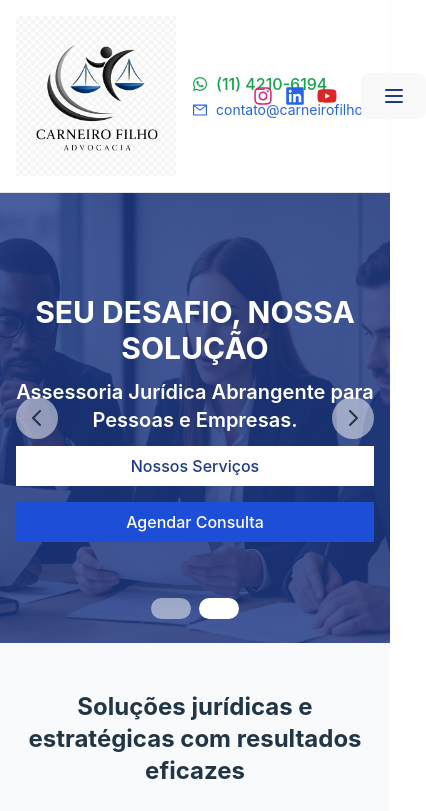
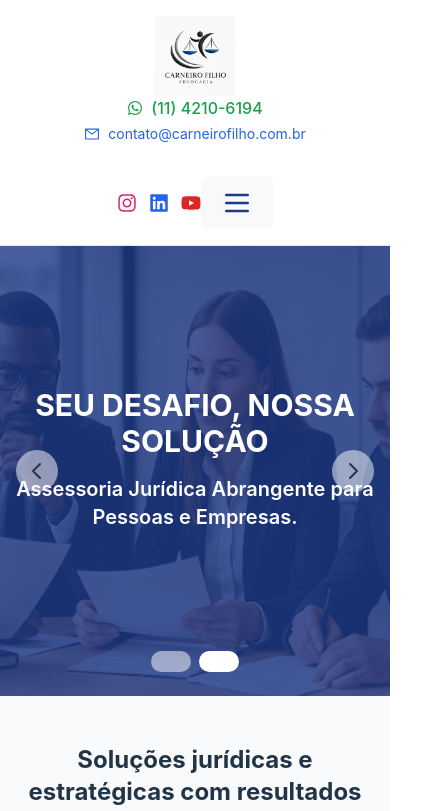
Before and after one commit to CFilhoadv/carneiro-filho-site, a React (Vite) app: page / in a window 390 px wide. Shown: the top 811 px of the page, 426 px wide, since content can reach past the window. Built offline with nearby package versions, Linux system fonts and the light colour scheme.

Commit message:
Aplicando correções de layout (cabecalho e banner sem botoes)

```diff
--- a/src/components/layout/Header.tsx
+++ b/src/components/layout/Header.tsx
@@ -1,4 +1,4 @@
-import React from 'react';
+import React, { useState } from 'react';
 import { Link } from 'react-router-dom';
 import logo from '../../assets/images/logo_carneiro_filho.png';
 import { FaWhatsapp } from 'react-icons/fa';
@@ -6,35 +6,46 @@ import { AiOutlineMail } from 'react-icons/ai';
 import { FaInstagram, FaLinkedin, FaYoutube } from 'react-icons/fa';
 
 const Header: React.FC = () => {
+  const [isMobileMenuOpen, setIsMobileMenuOpen] = useState(false);
+
+  const toggleMobileMenu = () => {
+    setIsMobileMenuOpen(!isMobileMenuOpen);
+  };
+
   return (
     <header className="bg-white shadow-sm">
-      {/* Cabeçalho em linha única conforme site de referência */}
       <div className="container mx-auto px-4 py-4">
-        <div className="flex items-center justify-between">
+        {/* Container principal do cabeçalho - Usa flexbox e permite quebra de linha */}
+        <div className="flex flex-col md:flex-row items-center md:items-start justify-between gap-4">
 
-          {/* Logo à esquerda com telefone e e-mail centralizados à esquerda */}
-          <div className="flex items-center">
-            <Link to="/" className="flex-shrink-0">
-              <img src={logo} alt="Carneiro Filho Advocacia" className="h-40" />
+          {/* Bloco esquerdo: Logo e Informações de Contato */}
+          {/* Em mobile (até md), eles se comportam como coluna, centralizados. Em md+, como linha. */}
+          <div className="flex flex-col md:flex-row items-center md:items-start flex-grow md:flex-grow-0 mb-4 md:mb-0">
+            <Link to="/" className="flex-shrink-0 md:mr-4"> {/* md:mr-4 para espaçamento em desktop */}
+              <img src={logo} alt="Carneiro Filho Advocacia" className="h-20 md:h-40" />
             </Link>
 
-            {/* Informações de contato centralizadas à esquerda, próximas ao logotipo */}
-            <div className="flex flex-col ml-4 py-2">
-              <div className="flex items-center text-green-600 mb-1">
+            {/* Informações de contato */}
+            <div className="flex flex-col items-center md:items-start text-center md:text-left md:ml-4 md:py-2">
+              <div className="flex items-center justify-center text-green-600 mb-1 whitespace-nowrap">
                 <FaWhatsapp className="mr-2" />
                 <span className="text-base font-medium">(11) 4210-6194</span>
               </div>
-              <div className="flex items-center text-blue-600">
+              <div className="flex items-center justify-center text-blue-600">
                 <AiOutlineMail className="mr-2" />
-                <span className="text-sm">contato@carneirofilho.com.br</span>
+                <span className="text-sm break-all md:break-normal">contato@carneirofilho.com.br</span>
               </div>
             </div>
           </div>
 
-          {/* Área direita - Redes Sociais */}
-          <div className="flex items-center space-x-6">
+          {/* Bloco direito: Redes Sociais e Menu mobile (hamburger) */}
+          {/* Em mobile, esses dois elementos (redes e hambúrguer) estarão lado a lado, justificados à direita. */}
+          {/* flex-grow para que ocupe o espaço restante e empurre para a direita. */}
+          <div className="flex items-center justify-center md:justify-end flex-grow">
             {/* Ícones de Redes Sociais */}
-            <div className="flex items-center space-x-3">
+            {/* Adicionei 'mr-auto' para empurrar as redes sociais para a esquerda se houver espaço no mobile, antes do hambúrguer. */}
+            {/* Em telas md+, ele será 'mr-4' conforme estava. */}
+            <div className="flex items-center space-x-3 mr-auto md:mr-4">
               <a href="https://instagram.com" target="_blank" rel="noopener noreferrer" className="text-pink-600 hover:text-pink-700">
                 <FaInstagram size={20} />
               </a>
@@ -46,10 +57,10 @@ const Header: React.FC = () => {
               </a>
             </div>
 
-            {/* Menu mobile (hamburger) */}
+            {/* Menu mobile (hamburger) - visível apenas em telas pequenas */}
             <div className="lg:hidden">
-              <button className="text-blue-900 hover:text-blue-700">
-                <svg className="w-6 h-6" fill="none" stroke="currentColor" viewBox="0 0 24 24">
+              <button onClick={toggleMobileMenu} className="text-blue-900 hover:text-blue-700 focus:outline-none">
+                <svg className="w-8 h-8" fill="none" stroke="currentColor" viewBox="0 0 24 24">
                   <path strokeLinecap="round" strokeLinejoin="round" strokeWidth={2} d="M4 6h16M4 12h16M4 18h16" />
                 </svg>
               </button>
@@ -58,9 +69,10 @@ const Header: React.FC = () => {
         </div>
       </div>
 
-      {/* Menu de Navegação */}
+      {/* Menu de Navegação - Desktop (visível em lg) e Mobile (condicional) */}
       <div className="bg-gray-50 border-t border-gray-200">
         <div className="container mx-auto px-4">
+          {/* Menu principal - visível apenas em telas grandes (lg) */}
           <nav className="hidden lg:block py-3">
             <ul className="flex justify-center space-x-10">
               <li>
@@ -95,6 +107,44 @@ const Header: React.FC = () => {
               </li>
             </ul>
           </nav>
+
+          {/* Menu mobile - visível apenas em telas pequenas (lg:hidden) quando isMobileMenuOpen for true */}
+          {isMobileMenuOpen && (
+            <nav className="lg:hidden py-3">
+              <ul className="flex flex-col items-center space-y-4">
+                <li>
+                  <Link to="/" onClick={toggleMobileMenu} className="text-blue-900 hover:text-blue-700 font-medium transition-colors text-lg">
+                    Início
+                  </Link>
+                </li>
+                <li>
+                  <Link to="/quem-somos" onClick={toggleMobileMenu} className="text-blue-900 hover:text-blue-700 font-medium transition-colors text-lg">
+                    Quem Somos
+                  </Link>
+                </li>
+                <li>
+                  <Link to="/planejamento-sucessorio" onClick={toggleMobileMenu} className="text-blue-900 hover:text-blue-700 font-medium transition-colors text-lg">
+                    Planejamento Sucessório
+                  </Link>
+                </li>
+                <li>
+                  <Link to="/servicos" onClick={toggleMobileMenu} className="text-blue-900 hover:text-blue-700 font-medium transition-colors text-lg">
+                    Serviços
+                  </Link>
+                </li>
+                <li>
+                  <Link to="/cursos" onClick={toggleMobileMenu} className="text-blue-900 hover:text-blue-700 font-medium transition-colors text-lg">
+                    Cursos
+                  </Link>
+                </li>
+                <li>
+                  <Link to="/contato" onClick={toggleMobileMenu} className="text-blue-900 hover:text-blue-700 font-medium transition-colors text-lg">
+                    Contato
+                  </Link>
+                </li>
+              </ul>
+            </nav>
+          )}
         </div>
       </div>
     </header>
--- a/src/components/ui/Banner.tsx
+++ b/src/components/ui/Banner.tsx
@@ -1,13 +1,13 @@
 import React from 'react';
-import { Link } from 'react-router-dom';
+// import { Link } from 'react-router-dom'; // Esta linha foi removida
 
 interface BannerProps {
   title: string;
   subtitle?: string;
   description?: string;
   backgroundImage?: string;
-  buttonText?: string;
-  buttonLink?: string;
+  buttonText?: string; // Estas propriedades não serão mais usadas para os botões aqui
+  buttonLink?: string; // mas as mantenho na interface caso precise delas em outro lugar
   secondaryButtonText?: string;
   secondaryButtonLink?: string;
   bgColor?: string;
@@ -19,10 +19,8 @@ const Banner: React.FC<BannerProps> = ({
   subtitle,
   description,
   backgroundImage,
-  buttonText,
-  buttonLink,
-  secondaryButtonText,
-  secondaryButtonLink,
+  // Removi buttonText, buttonLink, secondaryButtonText, secondaryButtonLink das props desestruturadas
+  // pois não serão mais usadas diretamente neste componente para renderizar os botões.
   bgColor = 'bg-blue-900',
   height = 'h-[220px]'
 }) => {
@@ -36,31 +34,14 @@ const Banner: React.FC<BannerProps> = ({
     >
       <div className={`absolute inset-0 ${hasBgImage ? 'bg-blue-900 bg-opacity-80' : ''} flex items-center justify-center`}>
         <div className="text-center text-white px-4 max-w-4xl">
-          <h1 className="text-3xl md:text-4xl font-bold mb-3">{title}</h1>
+          <h1 className="text-3xl md:text-4xl font-bold mb-4 md:mb-6">{title}</h1>
           {subtitle && (
-            <h2 className="text-xl md:text-2xl font-semibold mb-3">{subtitle}</h2>
+            <h2 className="text-xl md:text-2xl font-semibold mb-6 md:mb-10">{subtitle}</h2>
           )}
           {description && (
             <p className="text-base md:text-lg mb-6">{description}</p>
           )}
-          <div className="flex flex-col sm:flex-row justify-center gap-4">
-            {buttonText && buttonLink && (
-              <Link
-                to={buttonLink}
-                className="bg-white text-blue-900 hover:bg-blue-100 px-5 py-2 rounded-md font-medium transition-colors"
-              >
-                {buttonText}
-              </Link>
-            )}
-            {secondaryButtonText && secondaryButtonLink && (
-              <Link
-                to={secondaryButtonLink}
-                className="bg-blue-700 text-white hover:bg-blue-800 px-5 py-2 rounded-md font-medium transition-colors"
-              >
-                {secondaryButtonText}
-              </Link>
-            )}
-          </div>
+          {/* O bloco dos botões foi removido daqui */}
         </div>
       </div>
     </div>
```
Also changed, not shown: 14 other files (tests, documents, lock files or other folders).
